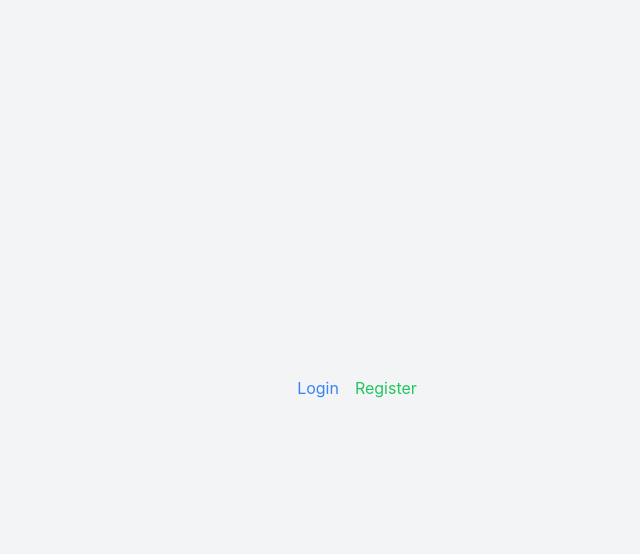
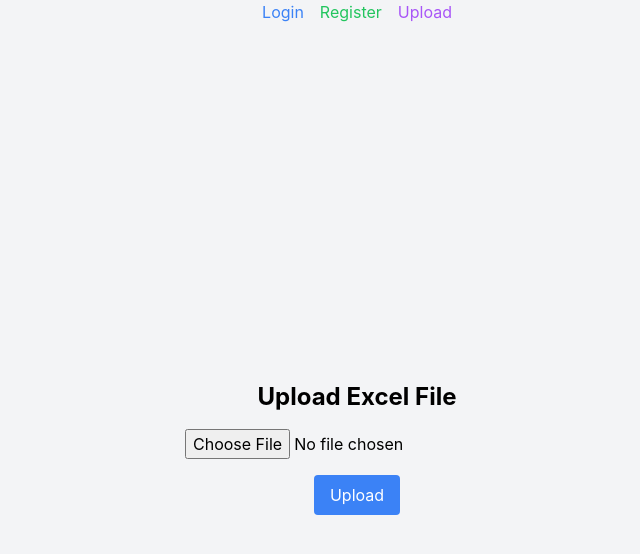
Before and after one commit to SageCookie/Excel_Analytic_Platform, a React (Create React App) app in the folder frontend/: page /upload in a window 1280 px wide. Before the commit this address had no page. Shown: the top 554 px of the page, without its empty margins (283-923 px from the left). Built offline with nearby package versions, Linux system fonts and the light colour scheme.

Commit message:
Add working file upload frontend & backend integration

```diff
--- a/frontend/src/App.js
+++ b/frontend/src/App.js
@@ -2,6 +2,7 @@ import React from "react";
 import { BrowserRouter as Router, Routes, Route, Link } from "react-router-dom";
 import Login from "./pages/Login";
 import Register from "./pages/Register";
+import Upload from "./pages/Upload";
 
 function App() {
   return (
@@ -15,11 +16,15 @@ function App() {
             <Link to="/register" className="text-green-500 hover:underline">
               Register
             </Link>
+            <Link to="/upload" className="text-purple-500 hover:underline">
+              Upload
+            </Link>
           </nav>
           <Routes>
             <Route path="/login" element={<Login />} />
             <Route path="/register" element={<Register />} />
-            <Route path="/" element={<div className="text-center">🏠 Welcome! Choose Login or Register.</div>} />
+            <Route path="/upload" element={<Upload />} />
+            <Route path="/" element={<div className="text-center">🏠 Welcome! Choose Login, Register, or Upload.</div>} />
           </Routes>
         </div>
       </div>
--- /dev/null
+++ b/frontend/src/pages/Upload.js
@@ -0,0 +1,61 @@
+import React, { useState } from 'react';
+import axios from 'axios';
+
+const Upload = () => {
+  const [file, setFile] = useState(null);
+  const [message, setMessage] = useState('');
+
+  const handleChange = (e) => {
+    setFile(e.target.files[0]);
+    setMessage('');
+  };
+
+  const handleUpload = async () => {
+    if (!file) {
+      setMessage('⚠️ Please select a file first.');
+      return;
+    }
+
+    const token = localStorage.getItem('token'); // get your saved token
+
+    const formData = new FormData();
+    formData.append('file', file);
+
+    try {
+      const response = await axios.post('http://localhost:5000/api/upload', formData, {
+        headers: {
+          'Content-Type': 'multipart/form-data',
+          'Authorization': `Bearer ${token}` // send the token
+        }
+      });
+      setMessage(`✅ ${response.data.message}`);
+      console.log(response.data);
+    } catch (error) {
+      console.error(error);
+      setMessage('❌ Upload failed.');
+    }
+  };
+
+  return (
+    <div className="flex flex-col items-center justify-center min-h-screen bg-gray-100 p-4">
+      <h1 className="text-2xl font-bold mb-4">Upload Excel File</h1>
+      <input
+        type="file"
+        accept=".xls,.xlsx"
+        onChange={handleChange}
+        className="mb-4"
+      />
+      <button
+        onClick={handleUpload}
+        className="bg-blue-500 text-white px-4 py-2 rounded hover:bg-blue-600"
+      >
+        Upload
+      </button>
+      {message && (
+        <p className="mt-4 text-center">{message}</p>
+      )}
+    </div>
+  );
+};
+
+export default Upload;
```
Also changed, not shown: 2 other files (tests, documents, lock files or other folders).
